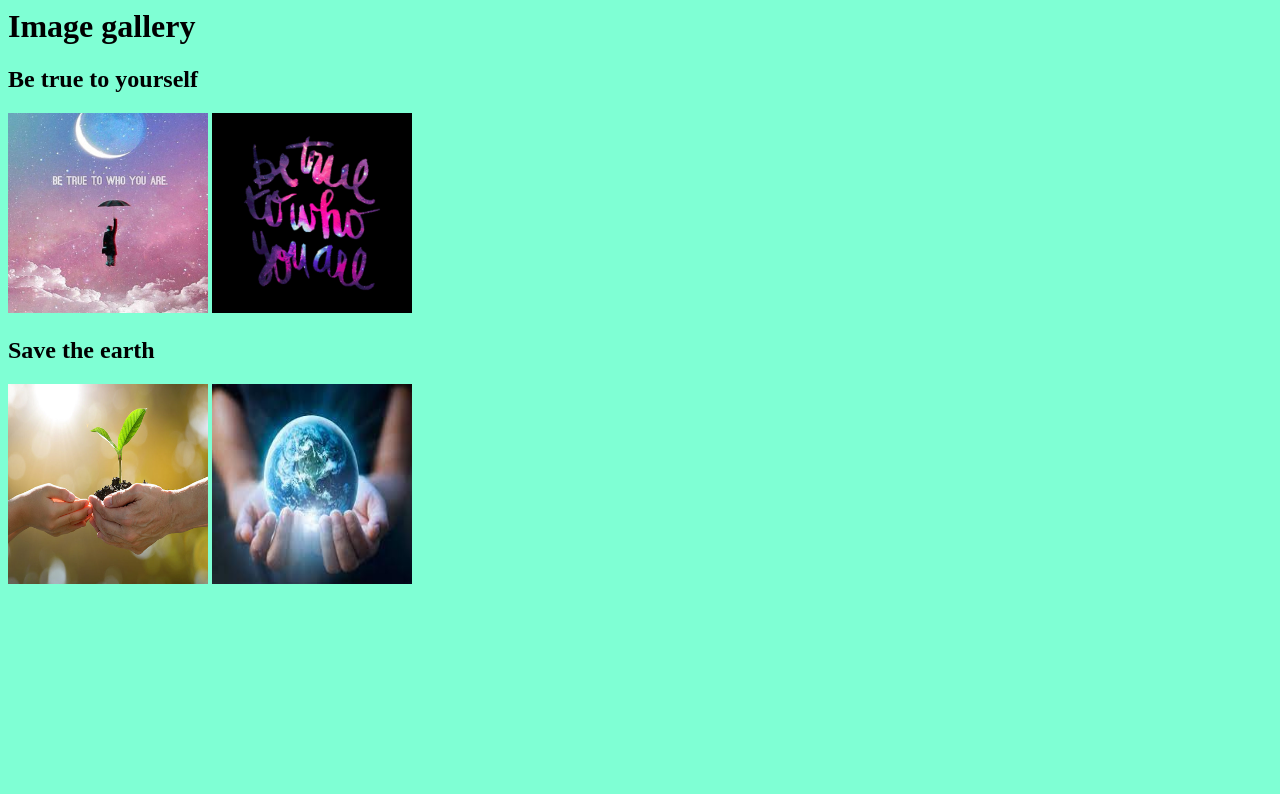
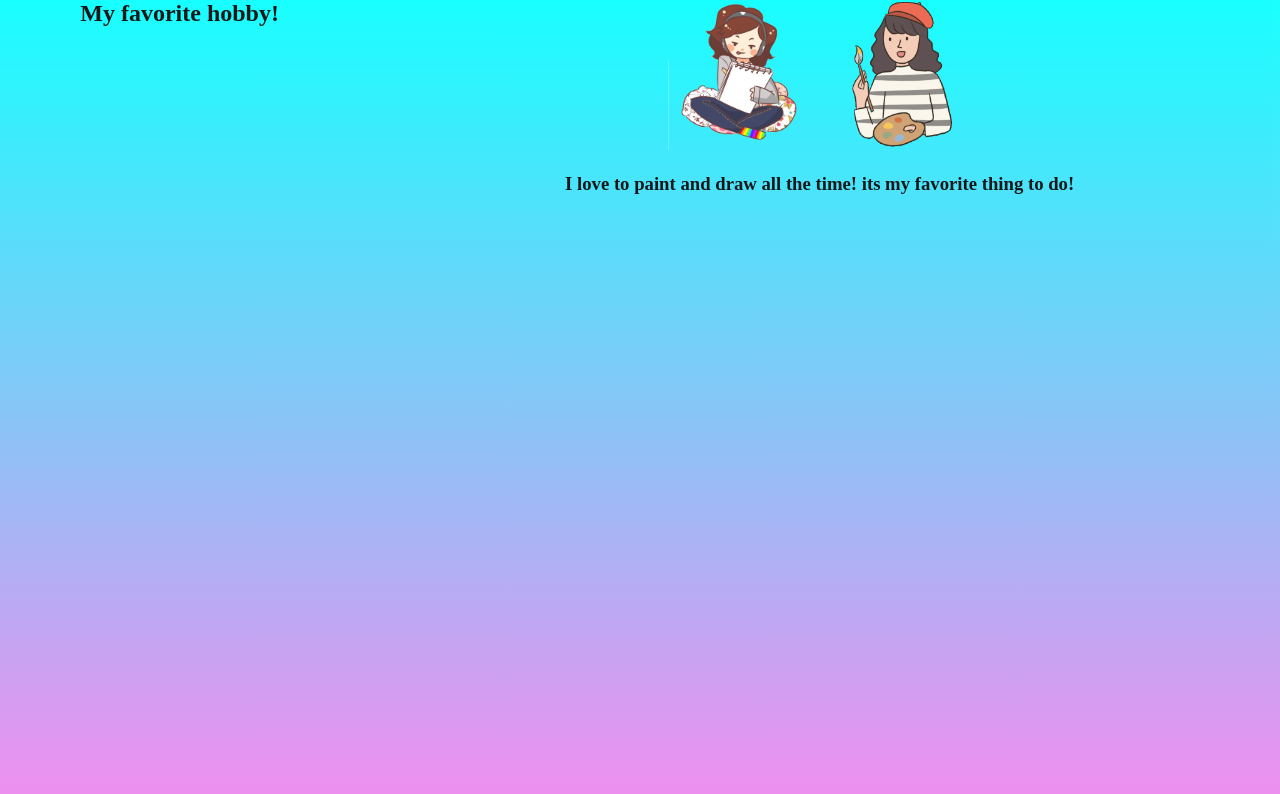
Before and after one commit to NiharikaBesta/project56, a plain HTML site: page index.html in a window 1280 px wide. Drawn offline with Linux system fonts and the light colour scheme.

Commit message:
Add files via upload

```diff
--- a/index.html
+++ b/index.html
@@ -1,25 +1,25 @@
 <html>
+
 <head>
-<title>
-    Image gallery c 56
+    <title>
+        My favorite Hobby
     </title>
     <link rel="stylesheet" href="style.css">
-    <script src="main.js">
-    </script>
-    </head>
+</head>
+
 <body>
-<h1 id="text" onmouseover="colorchange()">
- Image gallery
-    </h1 >
-   <h2>
-    Be true to yourself
-    </h2>
-    <img src="beyou.jpg" >
-    <img src="be_you.gif" >
-     <h2>
-   Save the earth
-    </h2>
-    <img src="save_earth.jpg" >
-    <img src="save_earth2.jpg" >
-    </body>
+    <section id="welcome">
+        <h1>
+            My favorite hobby!
+        </h1>
+        <div id= "arts">
+            <img src="draw.gif">
+            <img src="painting.gif">
+            <h3>
+                I love to paint and draw all the time! its my favorite thing to do!
+            </h3>
+        </div>
+    </section>
+</body>
+
 </html>
--- a/style.css
+++ b/style.css
@@ -1,7 +1,28 @@
 img{
- height:200px;
- width:200px;
+ width: 150px;
+  height: 150;
 }
-Body{
- background-color: aquamarine;
+body{
+text-align: center;
+   padding-top: 500px;
+
 }
+#welcome{
+ position: absolute;
+    height: 800px;
+    left: 0;
+    top: 0;
+    bottom: 0;
+    right: 0;
+    background: linear-gradient(aqua 0%,  violet 100%);
+    opacity: 0.9 ;
+    overflow:hidden;
+    display: table;
+    width: 100%;
+    height: 100%;
+}
+
+#arts{
+  display: table-cell;
+    vertical-align:top;
+}
```
Also changed, not shown: draw.gif (added), painting.gif (added).
